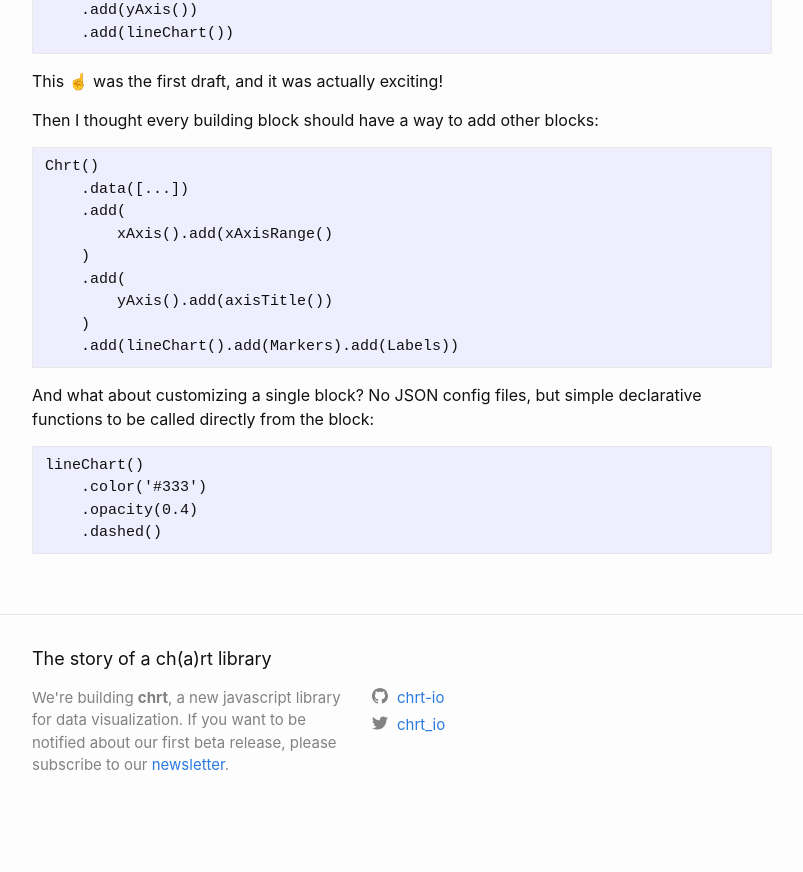
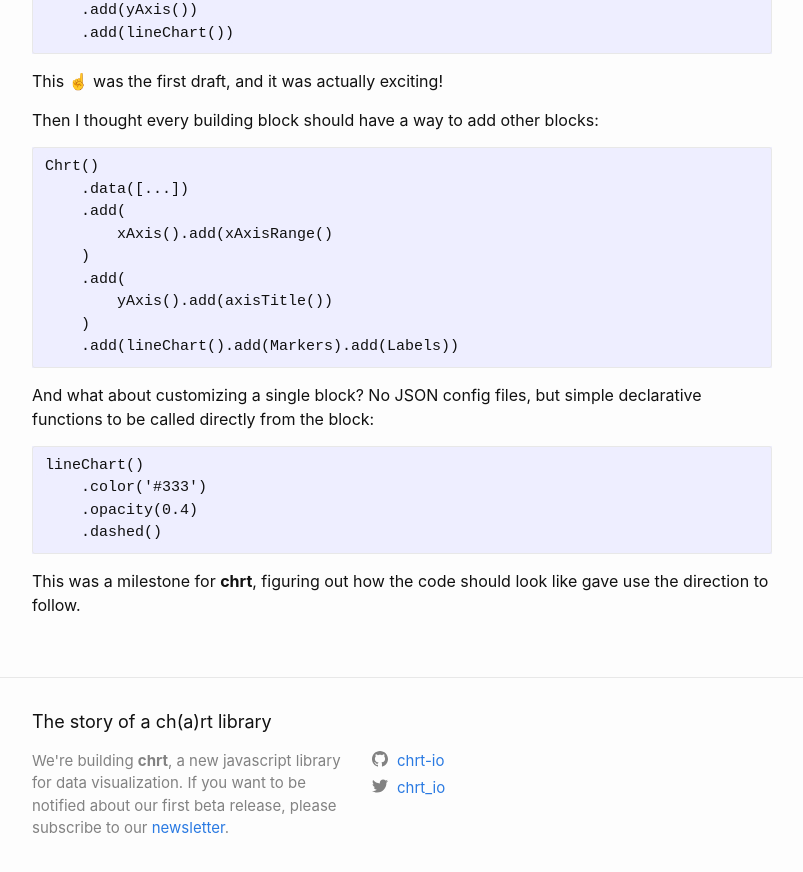
Before and after one commit to chrt-io/blog, a Jekyll site: the page built from _posts/2021-02-22-how-does-the-code-should-look-like.md, in a window 1280 px wide and 900 px high, scrolled down 893 px. Shown: the top 872 px of the window, without its empty margins (238-1041 px from the left). Built offline with Jekyll 4.4.1, drawn with Linux system fonts in a browser that asks for light colours; before the commit the page ends 1730 px from its top, so only the background shows below that.

Commit message:
Update from Forestry.io carlo zapponi updated _posts/2021-02-22-how-does-the-code-should-look-like.md

```diff
--- a/_posts/2021-02-22-how-does-the-code-should-look-like.md
+++ b/_posts/2021-02-22-how-does-the-code-should-look-like.md
@@ -49,3 +49,5 @@ And what about customizing a single block? No JSON config files, but simple decl
         .color('#333')
         .opacity(0.4)
         .dashed()
+
+This was a milestone for **chrt**, figuring out how the code should look like gave use the direction to follow.
```
